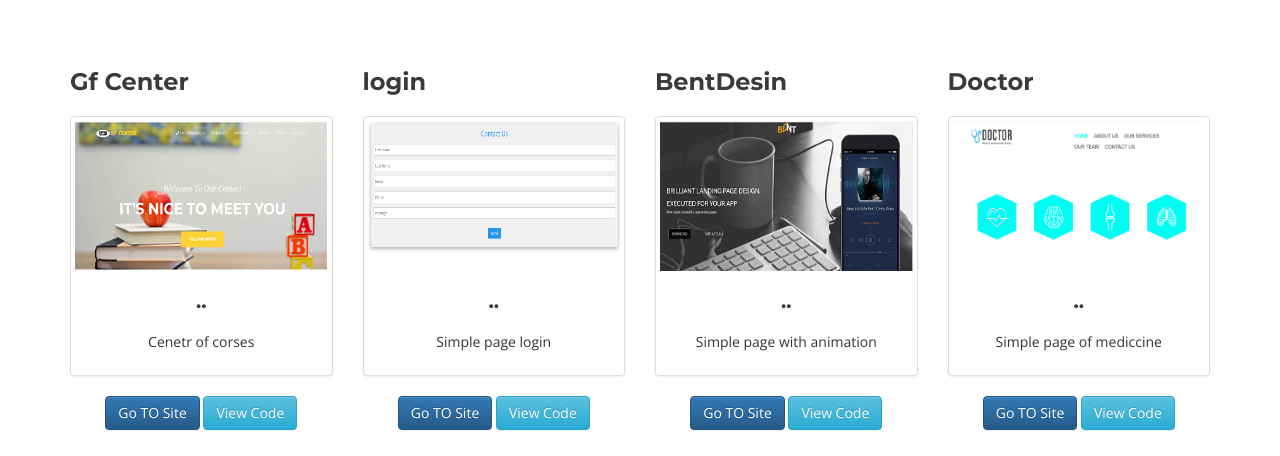
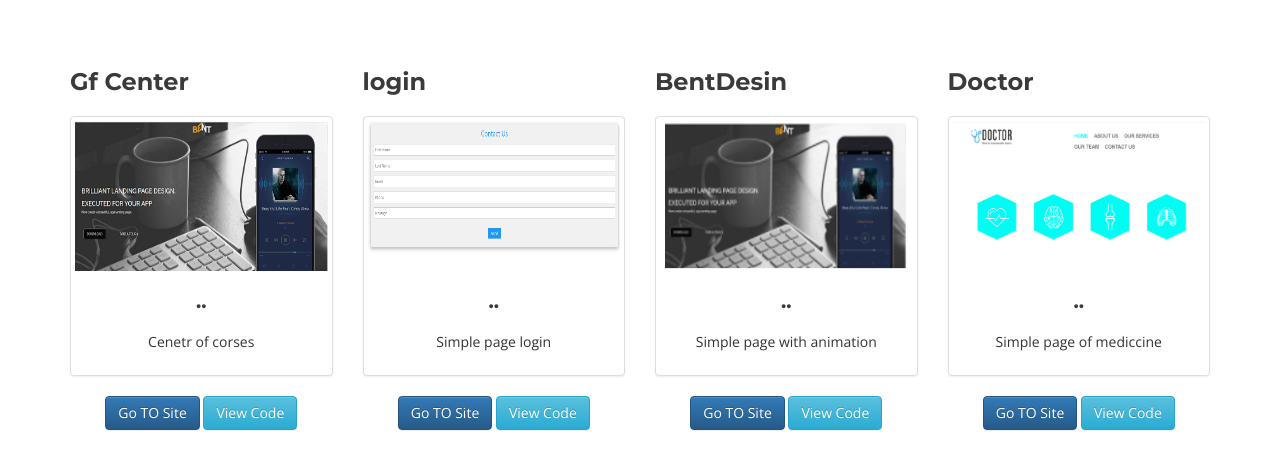
Before and after one commit to hassan3030/profile, a plain HTML site: page index.html in a window 1280 px wide. Shown: the part 880-1336 px from the top of the page. Drawn offline with nearby package versions, Linux system fonts and the light colour scheme.

Commit message:
Update index.html

```diff
--- a/index.html
+++ b/index.html
@@ -91,7 +91,7 @@
                     <div class="service-box wow bounceInDown" data-wow-delay="0.1s">
                         <h4>Gf Center</h4>
                         <div class="thumbnail">
-                            <img src="assets/works/Capture.PNG" alt="not found">
+                            <img src="assets/works/Capture3.PNG" alt="not found">
                             <div class="caption">
                                 <h5>..</h5>
                                 <p>Cenetr of corses</p>
@@ -121,7 +121,7 @@
                     <div class="service-box wow bounceInDown" data-wow-delay="0.1s">
                         <h4>BentDesin</h4>
                         <div class="thumbnail">
-                            <img src="assets/works/Capture3.PNG" alt="not found">
+                            <img src="assets/works/c3.PNG" alt="not found">
                             <div class="caption">
                                 <h5>..</h5>
                                 <p>Simple page with animation</p>
```
